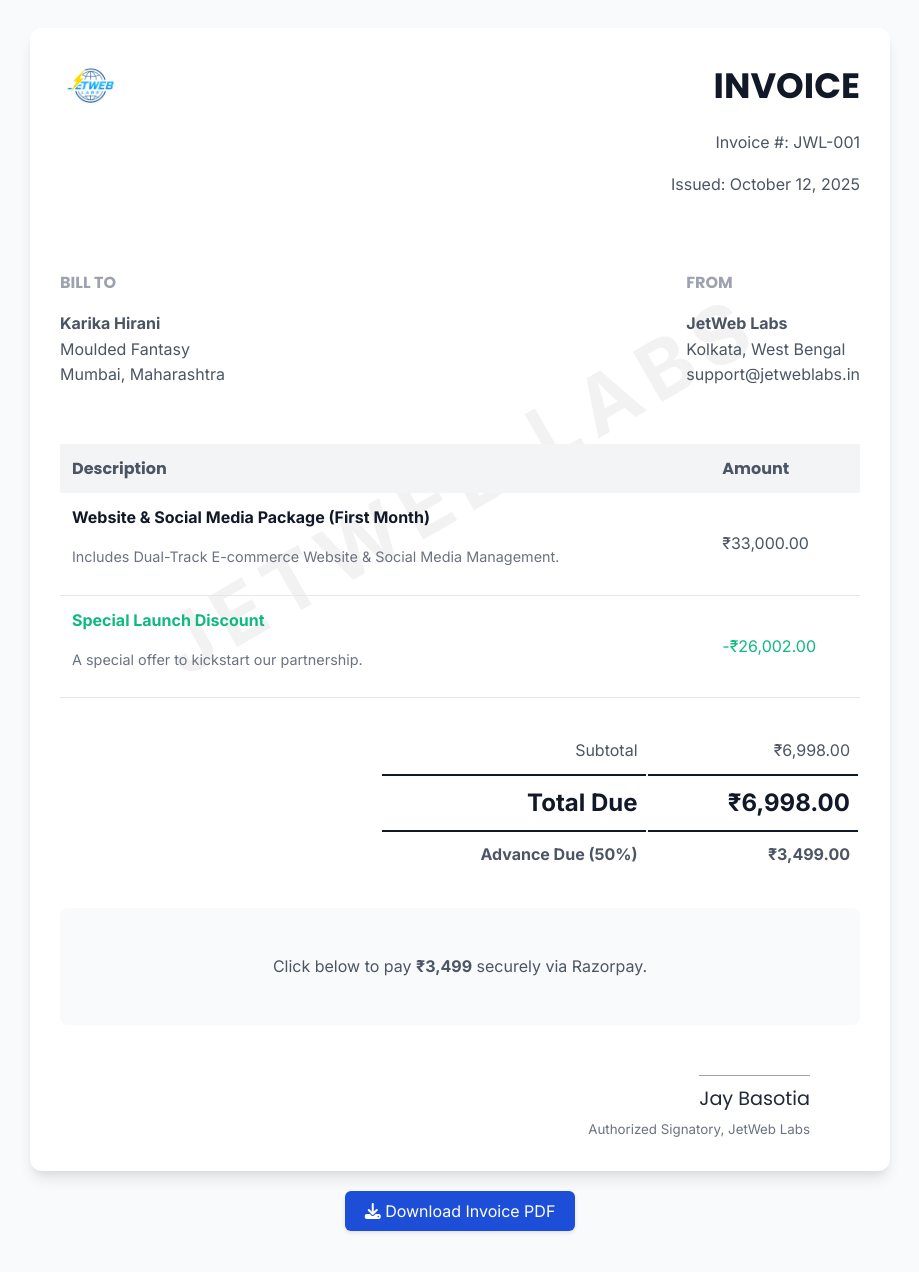
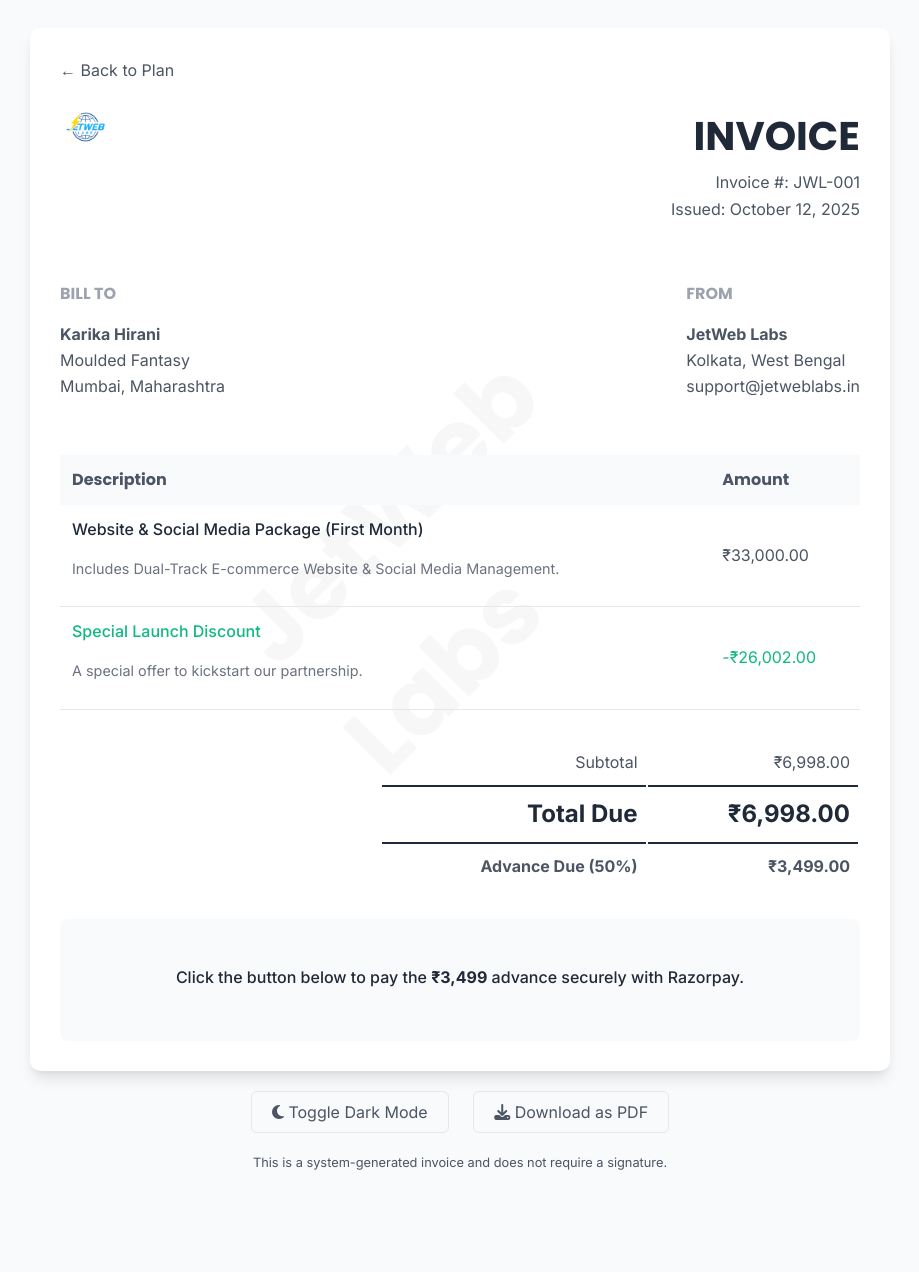
Before and after one commit to psyschology/moulded, a plain HTML site: page invoice.html in a window 1280 px wide. Shown: the whole page, without its empty margins (180-1099 px from the left). After the commit the page ends 1214 px from the top, so only its background shows below. Drawn offline with Linux system fonts and the light colour scheme.

Commit message:
Update invoice.html

```diff
--- a/invoice.html
+++ b/invoice.html
@@ -1,33 +1,37 @@
 <!DOCTYPE html>
 <html lang="en">
 <head>
-  <meta charset="UTF-8" />
-  <meta name="viewport" content="width=device-width, initial-scale=1.0" />
+    <meta charset="UTF-8">
+    <meta name="viewport" content="width=device-width, initial-scale=1.0">
     <title>Invoice - Project Activation - JetWeb Labs</title>
     <script src="https://cdnjs.cloudflare.com/ajax/libs/html2pdf.js/0.10.1/html2pdf.bundle.min.js"></script>
-  <link rel="preconnect" href="https://fonts.googleapis.com" />
-  <link rel="preconnect" href="https://fonts.gstatic.com" crossorigin />
-  <link
-    href="https://fonts.googleapis.com/css2?family=Poppins:wght@400;600;700&family=Inter:wght@400;500;700&display=swap"
-    rel="stylesheet"
-  />
-  <link
-    rel="stylesheet"
-    href="https://cdnjs.cloudflare.com/ajax/libs/font-awesome/6.5.1/css/all.min.css"
-  />
+    <link rel="preconnect" href="https://fonts.googleapis.com">
+    <link rel="preconnect" href="https://fonts.gstatic.com" crossorigin>
+    <link href="https://fonts.googleapis.com/css2?family=Poppins:wght@400;600;700&family=Inter:wght@400;500;700&display=swap" rel="stylesheet">
+    <link rel="stylesheet" href="https://cdnjs.cloudflare.com/ajax/libs/font-awesome/6.5.1/css/all.min.css">
     <style>
+        /* Light Theme (Default) */
         :root {
-      --primary-color: #1d4ed8;
-      --secondary-color: #3b82f6;
-      --background-color: #f9fafb;
-      --surface-color: #ffffff;
-      --text-color: #4b5563;
-      --heading-color: #111827;
-      --border-color: #e5e7eb;
+            --primary-color: #EC4899;
+            --secondary-color: #8B5CF6;
+            --background-color: #F9FAFB;
+            --surface-color: #FFFFFF;
+            --text-color: #4B5563;
+            --heading-color: #1F2937;
+            --border-color: #E5E7EB;
             --font-main: 'Inter', sans-serif;
             --font-heading: 'Poppins', sans-serif;
-      --shadow-lg: 0 10px 15px -3px rgba(0, 0, 0, 0.1),
-        0 4px 6px -2px rgba(0, 0, 0, 0.05);
+            --shadow-lg: 0 10px 15px -3px rgba(0, 0, 0, 0.1), 0 4px 6px -2px rgba(0, 0, 0, 0.05);
+        }
+
+        /* Dark Theme Variables */
+        body[data-theme="dark"] {
+            --background-color: #111827;
+            --surface-color: #1F2937;
+            --text-color: #9CA3AF;
+            --heading-color: #F9FAFB;
+            --border-color: #374151;
+            --shadow-lg: 0 10px 15px -3px rgba(0, 0, 0, 0.2), 0 4px 6px -2px rgba(0, 0, 0, 0.1);
         }
 
         body {
@@ -36,206 +40,107 @@
             color: var(--text-color);
             line-height: 1.6;
             padding: 20px;
+            transition: background-color 0.3s, color 0.3s;
         }
 
         .invoice-box {
-      position: relative;
             max-width: 800px;
             margin: auto;
             padding: 30px;
             background: var(--surface-color);
             box-shadow: var(--shadow-lg);
-      border-radius: 12px;
-      overflow: hidden;
+            border-radius: 10px;
+            position: relative; /* Needed for watermark positioning */
+            overflow: hidden; /* Ensures watermark doesn't spill out */
+            transition: background-color 0.3s;
         }
 
-    /* Watermark */
-    .invoice-box::before {
-      content: "JETWEB LABS";
+        /* --- WATERMARK --- */
+        .invoice-box::after {
+            content: "JetWeb Labs";
+            font-size: 6rem;
+            font-weight: 700;
+            color: var(--border-color);
+            opacity: 0.3;
             position: absolute;
-      top: 40%;
+            top: 50%;
             left: 50%;
-      transform: translate(-50%, -50%) rotate(-30deg);
-      font-size: 5rem;
-      font-weight: 700;
-      color: rgba(0, 0, 0, 0.05);
-      letter-spacing: 10px;
-      white-space: nowrap;
+            transform: translate(-50%, -50%) rotate(-45deg);
+            z-index: 1;
             pointer-events: none;
-      z-index: 0;
+            user-select: none;
+            font-family: var(--font-heading);
         }
 
         .invoice-box > * {
             position: relative;
-      z-index: 1;
+            z-index: 2;
         }
+        /* --- END WATERMARK --- */
 
-    .invoice-header {
-      display: flex;
-      justify-content: space-between;
-      align-items: flex-start;
-      margin-bottom: 40px;
-    }
+        .invoice-header { display: flex; justify-content: space-between; align-items: flex-start; margin-bottom: 40px; }
+        .invoice-header .logo { height: 50px; }
+        .invoice-header .title { text-align: right; }
+        .invoice-header h1 { font-family: var(--font-heading); color: var(--heading-color); font-size: 2.5rem; margin: 0; }
+        .invoice-header p { margin: 2px 0; }
+        .invoice-details { display: flex; justify-content: space-between; margin-bottom: 40px; }
+        .invoice-details div h3 { font-family: var(--font-heading); font-size: 1rem; color: #9CA3AF; text-transform: uppercase; margin-bottom: 5px; }
+        .invoice-table { width: 100%; border-collapse: collapse; }
+        .invoice-table thead th { background-color: var(--background-color); text-align: left; padding: 12px; font-family: var(--font-heading); }
+        .invoice-table tbody td { padding: 12px; border-bottom: 1px solid var(--border-color); }
+        .invoice-table .item-description { color: var(--heading-color); font-weight: 500; }
+        .invoice-table .item-sub-description { font-size: 0.9rem; color: #6B7280; }
+        body[data-theme="dark"] .invoice-table .item-sub-description { color: #9CA3AF; } /* Specific dark mode adjustment */
 
-    .invoice-header .logo {
-      height: 60px;
-    }
+        .invoice-totals { margin-top: 30px; text-align: right; }
+        .invoice-totals table { margin-left: auto; width: 60%; }
+        .invoice-totals td { padding: 8px; }
+        .invoice-totals .discount { color: #10B981; }
+        .invoice-totals .grand-total { font-size: 1.5rem; font-weight: 700; color: var(--heading-color); border-top: 2px solid var(--heading-color); border-bottom: 2px solid var(--heading-color); }
+        .payment-section { text-align: center; padding: 30px; margin-top: 30px; background-color: var(--background-color); border-radius: 8px; }
+        .payment-section p { margin-bottom: 20px; font-weight: 500; color: var(--heading-color); }
 
-    .invoice-header .title {
-      text-align: right;
-    }
-
-    .invoice-header h1 {
-      font-family: var(--font-heading);
-      color: var(--heading-color);
-      font-size: 2.2rem;
-      margin: 0;
-    }
-
-    .invoice-details {
-      display: flex;
-      justify-content: space-between;
-      margin-bottom: 40px;
-    }
-
-    .invoice-details div h3 {
-      font-family: var(--font-heading);
-      font-size: 1rem;
-      color: #9ca3af;
-      text-transform: uppercase;
-      margin-bottom: 5px;
-    }
-
-    .invoice-table {
-      width: 100%;
-      border-collapse: collapse;
-    }
-
-    .invoice-table thead th {
-      background-color: #f3f4f6;
-      text-align: left;
-      padding: 12px;
-      font-family: var(--font-heading);
-    }
-
-    .invoice-table tbody td {
-      padding: 12px;
-      border-bottom: 1px solid var(--border-color);
-    }
-
-    .item-description {
-      color: var(--heading-color);
-      font-weight: 600;
-    }
-
-    .item-sub-description {
-      font-size: 0.9rem;
-      color: #6b7280;
-    }
-
-    .invoice-totals {
-      margin-top: 30px;
-      text-align: right;
-    }
-
-    .invoice-totals table {
-      margin-left: auto;
-      width: 60%;
-    }
-
-    .invoice-totals td {
-      padding: 8px;
-    }
-
-    .invoice-totals .grand-total {
-      font-size: 1.5rem;
-      font-weight: 700;
-      color: var(--heading-color);
-      border-top: 2px solid var(--heading-color);
-      border-bottom: 2px solid var(--heading-color);
-    }
-
-    .payment-section {
-      text-align: center;
-      padding: 30px;
-      margin-top: 30px;
-      background-color: var(--background-color);
-      border-radius: 8px;
-    }
-
-    .signature-section {
-      margin-top: 50px;
-      text-align: right;
-      padding-right: 50px;
-    }
-
-    .signature-line {
-      font-family: "Poppins", cursive;
-      font-size: 1.2rem;
-      color: #1f2937;
-      border-top: 1px solid #9ca3af;
-      display: inline-block;
-      padding-top: 8px;
-    }
-
-    .signature-section small {
-      display: block;
-      color: #6b7280;
-      margin-top: 4px;
-    }
-
-    .btn-download {
-      display: inline-block;
-      background: var(--primary-color);
-      color: #fff;
-      padding: 10px 20px;
-      border: none;
-      border-radius: 6px;
-      margin: 20px auto;
-      cursor: pointer;
-      font-family: var(--font-main);
-      font-size: 1rem;
-      box-shadow: 0 2px 4px rgba(0, 0, 0, 0.1);
-    }
-
-    .btn-download:hover {
-      background-color: var(--secondary-color);
-    }
+        .action-buttons { text-align: center; }
+        .btn-download { display: inline-block; background: transparent; color: var(--text-color); padding: 10px 20px; text-decoration: none; border: 1px solid var(--border-color); border-radius: 6px; margin-top: 20px; cursor: pointer; font-family: var(--font-main); font-size: 1rem; transition: background-color 0.3s; margin-left: 10px; margin-right: 10px; }
+        .btn-download:hover { background-color: var(--surface-color); }
 
         @media print {
-      .btn-download,
-      .back-link {
-        display: none;
+            body { background-color: white; padding: 0; }
+            .invoice-box { box-shadow: none; border: 1px solid #ddd; border-radius: 0; }
+            .invoice-box::after { opacity: 0.1; }
+            .action-buttons, .back-link { display: none; }
         }
-      body {
-        background: #fff;
-      }
+        @media (max-width: 600px) {
+            .invoice-box { padding: 20px; }
+            .invoice-header, .invoice-details { flex-direction: column; }
+            .invoice-header .title { text-align: left; margin-top: 20px; }
+            .invoice-details div { margin-bottom: 20px; }
+            .invoice-totals table { width: 100%; }
         }
     </style>
 </head>
 <body>
     <div id="invoice-to-download">
         <div class="invoice-box">
+            <a href="index.html" class="back-link" style="text-decoration:none; color: var(--text-color); margin-bottom: 20px; display: inline-block;">&larr; Back to Plan</a>
             <header class="invoice-header">
-        <img src="logo.png" alt="JetWeb Labs Logo" class="logo" />
+                <img src="logo.png" alt="JetWeb Labs Logo" class="logo">
                 <div class="title">
                     <h1>INVOICE</h1>
                     <p>Invoice #: JWL-001</p>
                     <p>Issued: October 12, 2025</p>
                 </div>
             </header>
-
             <div class="invoice-details">
                 <div>
                     <h3>Bill To</h3>
-          <p><strong>Karika Hirani</strong><br />Moulded Fantasy<br />Mumbai, Maharashtra</p>
+                    <p><strong>Karika Hirani</strong><br>Moulded Fantasy<br>Mumbai, Maharashtra</p>
                 </div>
                 <div>
                     <h3>From</h3>
-          <p><strong>JetWeb Labs</strong><br />Kolkata, West Bengal<br />support@jetweblabs.in</p>
+                    <p><strong>JetWeb Labs</strong><br>Kolkata, West Bengal<br>support@jetweblabs.in</p>
                 </div>
             </div>
-
             <table class="invoice-table">
                 <thead>
                     <tr>
@@ -253,14 +158,13 @@
                     </tr>
                     <tr>
                         <td>
-              <div class="item-description" style="color: #10b981">Special Launch Discount</div>
+                            <div class="item-description" style="color: #10B981;">Special Launch Discount</div>
                             <p class="item-sub-description">A special offer to kickstart our partnership.</p>
                         </td>
-            <td style="color: #10b981">-₹26,002.00</td>
+                        <td style="color: #10B981;">-₹26,002.00</td>
                     </tr>
                 </tbody>
             </table>
-
             <div class="invoice-totals">
                 <table>
                     <tr>
@@ -277,44 +181,49 @@
                     </tr>
                 </table>
             </div>
-
             <div class="payment-section">
-        <p>Click below to pay <strong>₹3,499</strong> securely via Razorpay.</p>
-        <form>
-          <script
-            src="https://checkout.razorpay.com/v1/payment-button.js"
-            data-payment_button_id="pl_RSdVqVWRs1jsbV"
-            async
-          ></script>
-        </form>
-      </div>
-
-      <div class="signature-section">
-        <span class="signature-line">Jay Basotia</span>
-        <small>Authorized Signatory, JetWeb Labs</small>
+                <p>Click the button below to pay the <strong>₹3,499</strong> advance securely with Razorpay.</p>
+                <form><script src="https://checkout.razorpay.com/v1/payment-button.js" data-payment_button_id="pl_RSdVqVWRs1jsbV" async> </script> </form>
             </div>
         </div>
     </div>
-
-  <div style="text-align: center">
-    <button onclick="downloadPDF()" class="btn-download">
-      <i class="fas fa-download"></i> Download Invoice PDF
-    </button>
+    <div class="action-buttons">
+        <button id="theme-toggle" class="btn-download"><i class="fas fa-moon"></i> Toggle Dark Mode</button>
+        <button onclick="downloadPDF()" class="btn-download"><i class="fas fa-download"></i> Download as PDF</button>
     </div>
+    <p style="text-align: center; font-size: 0.8rem; margin-top: 20px;">This is a system-generated invoice and does not require a signature.</p>
 
     <script>
         function downloadPDF() {
-      const element = document.querySelector('.invoice-box');
+            const element = document.getElementById('invoice-to-download');
+
+            // --- PDF DOWNLOAD FIX ---
+            // Added pagebreak option to prevent splitting into multiple pages
             const opt = {
-        margin: 0.4,
-        filename: 'Invoice-JWL-001-MouldedFantasy.pdf',
-        image: { type: 'jpeg', quality: 1 },
-        html2canvas: { scale: 3, useCORS: true },
-        jsPDF: { unit: 'in', format: 'a4', orientation: 'portrait' },
-        pagebreak: { mode: ['avoid-all', 'css', 'legacy'] },
+                margin:       0.5,
+                filename:     'Invoice-JWL-001-MouldedFantasy.pdf',
+                image:        { type: 'jpeg', quality: 0.98 },
+                html2canvas:  { scale: 2, useCORS: true },
+                jsPDF:        { unit: 'in', format: 'letter', orientation: 'portrait' },
+                pagebreak:    { mode: 'avoid-all' } // This is the key to prevent page breaks
             };
             html2pdf().set(opt).from(element).save();
         }
+
+        // --- DARK/LIGHT MODE SCRIPT ---
+        const themeToggle = document.getElementById('theme-toggle');
+        const body = document.body;
+
+        themeToggle.addEventListener('click', () => {
+            const currentTheme = body.getAttribute('data-theme');
+            if (currentTheme === 'dark') {
+                body.removeAttribute('data-theme');
+                themeToggle.innerHTML = '<i class="fas fa-moon"></i> Toggle Dark Mode';
+            } else {
+                body.setAttribute('data-theme', 'dark');
+                themeToggle.innerHTML = '<i class="fas fa-sun"></i> Toggle Light Mode';
+            }
+        });
     </script>
 </body>
 </html>
```
Lines whose indentation alone changed are shown as unchanged.
